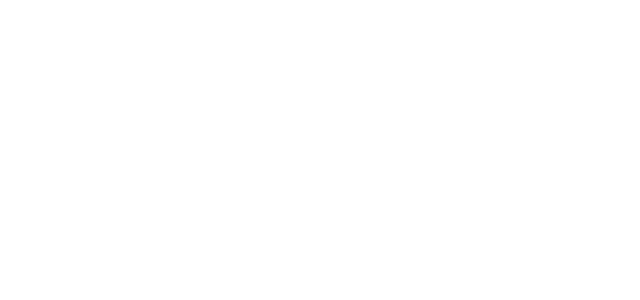
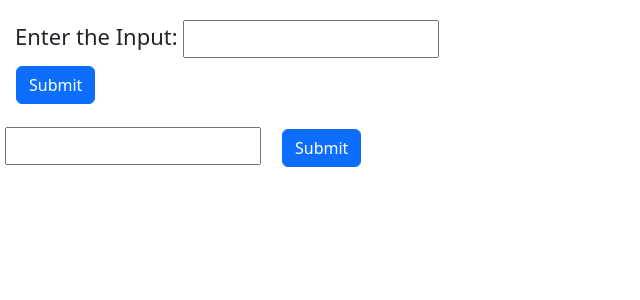
Before and after one commit to SriKavyaVanama/applications, an Angular app: page /palindrome in a window 1280 px wide. Before the commit this address led to /. Shown: the top 300 px of the page, without its empty margins (0-640 px from the left). Built offline with nearby package versions, Linux system fonts and the light colour scheme.

Commit message:
created palindrome

```diff
--- a/src/app/home/home-page/home-page.component.html
+++ b/src/app/home/home-page/home-page.component.html
@@ -52,5 +52,12 @@
 >
 Positive or Negative Number
 </button>
+<button
+type="button"
+class="btn btn-primary btn-margin"
+[routerLink]="'/palindrome'"
+>
+Palindrome
+</button>
   </div>
 </div>
--- a/src/app/home/home-routing.module.ts
+++ b/src/app/home/home-routing.module.ts
@@ -8,6 +8,7 @@
 import { FibonacciComponent } from './fibonacci/fibonacci.component';
 import { ArmstrongComponent } from './armstrong/armstrong.component';
 import { PosnegComponent } from './posneg/posneg.component';
+import { PalindromeComponent } from './palindrome/palindrome.component';
 
 const routes: Routes = [
   { path: 'home', component: HomePageComponent },
@@ -17,7 +18,8 @@
   { path: 'factorial', component: FactorialComponent },
   { path: 'fibonacci', component: FibonacciComponent },
   { path: 'armstrong', component: ArmstrongComponent },
-  { path: 'posneg', component: PosnegComponent }
+  { path: 'posneg', component: PosnegComponent },
+  { path: 'palindrome', component: PalindromeComponent },
 ];
 
 @NgModule({
--- a/src/app/home/home.module.ts
+++ b/src/app/home/home.module.ts
@@ -10,9 +10,10 @@
 import { FibonacciComponent } from './fibonacci/fibonacci.component';
 import { ArmstrongComponent } from './armstrong/armstrong.component';
 import { PosnegComponent } from './posneg/posneg.component';
+import { PalindromeComponent } from './palindrome/palindrome.component';
 
 @NgModule({
-  declarations: [HomePageComponent, EvenOddComponent, CalculatorComponent, PrimeComponent, FactorialComponent, FibonacciComponent, ArmstrongComponent, PosnegComponent],
+  declarations: [HomePageComponent, EvenOddComponent, CalculatorComponent, PrimeComponent, FactorialComponent, FibonacciComponent, ArmstrongComponent, PosnegComponent, PalindromeComponent],
   imports: [CommonModule, FormsModule, ReactiveFormsModule, RouterModule],
 })
 export class HomeModule {}
--- /dev/null
+++ b/src/app/home/palindrome/palindrome.component.html
@@ -0,0 +1,27 @@
+<form [formGroup]="palindrome">
+    <div>
+      <label class="label-display">Enter the Input: </label>
+      <input type="text" formControlName="palindromeInput" class="number-input" (keyup)="hideResult()" />
+    </div>
+    <button
+      type="button"
+      class="btn btn-primary btn-submit"
+      (click)="checkPalindrome()"
+    >
+      Submit
+    </button>
+    <div class="result-text-display">
+      <p *ngIf="isResultShown">
+        The {{ enteredInput }} is {{ result }}.
+      </p>
+      <p *ngIf="isInvalidNumber">The Number is invalid</p>
+    </div>
+  </form>
+
+  <input type="text"  class="number-input" /> <button
+  type="button"
+  class="btn btn-primary btn-submit"
+  (click)="checkStringEqual()"
+>
+  Submit
+</button>
--- /dev/null
+++ b/src/app/home/palindrome/palindrome.component.ts
@@ -0,0 +1,57 @@
+import { Component } from '@angular/core';
+import { FormGroup, FormBuilder, Validators } from '@angular/forms';
+
+@Component({
+  selector: 'app-palindrome',
+  templateUrl: './palindrome.component.html',
+  styleUrls: ['./palindrome.component.scss'],
+})
+export class PalindromeComponent {
+  palindrome: FormGroup;
+  isResultShown: boolean = false;
+  isInvalidNumber: boolean = false;
+  result?: string;
+
+  constructor(private fb: FormBuilder) {
+    this.palindrome = this.fb.group({
+      palindromeInput: ['', [Validators.required]],
+    });
+  }
+
+  get enteredInput(): string {
+    return this.palindrome.get('palindromeInput')?.value;
+  }
+
+  palindromeResult(userInputNumber: string): boolean {
+    if(userInputNumber.split("").reverse().join("") === userInputNumber){
+      return true
+    }else{
+      return false;
+    }
+
+  }
+
+  hideResult(): void {
+    this.isResultShown = false;
+    this.isInvalidNumber = false;
+  }
+  checkPalindrome(): void {
+    const givenInput: string = this.enteredInput;
+    if (givenInput === null) {
+      this.isInvalidNumber = true;
+      this.isResultShown = false;
+      return;
+    }
+
+    this.result =
+      this.palindromeResult(givenInput) === true
+        ? 'Palindrome'
+        : 'not a Palindrome';
+
+    this.isResultShown = true;
+  }
+
+  checkStringEqual(){
+
+  }
+}
```
Also changed, not shown: src/app/home/palindrome/palindrome.component.scss (added), 1 other file (tests, documents, lock files or other folders).
